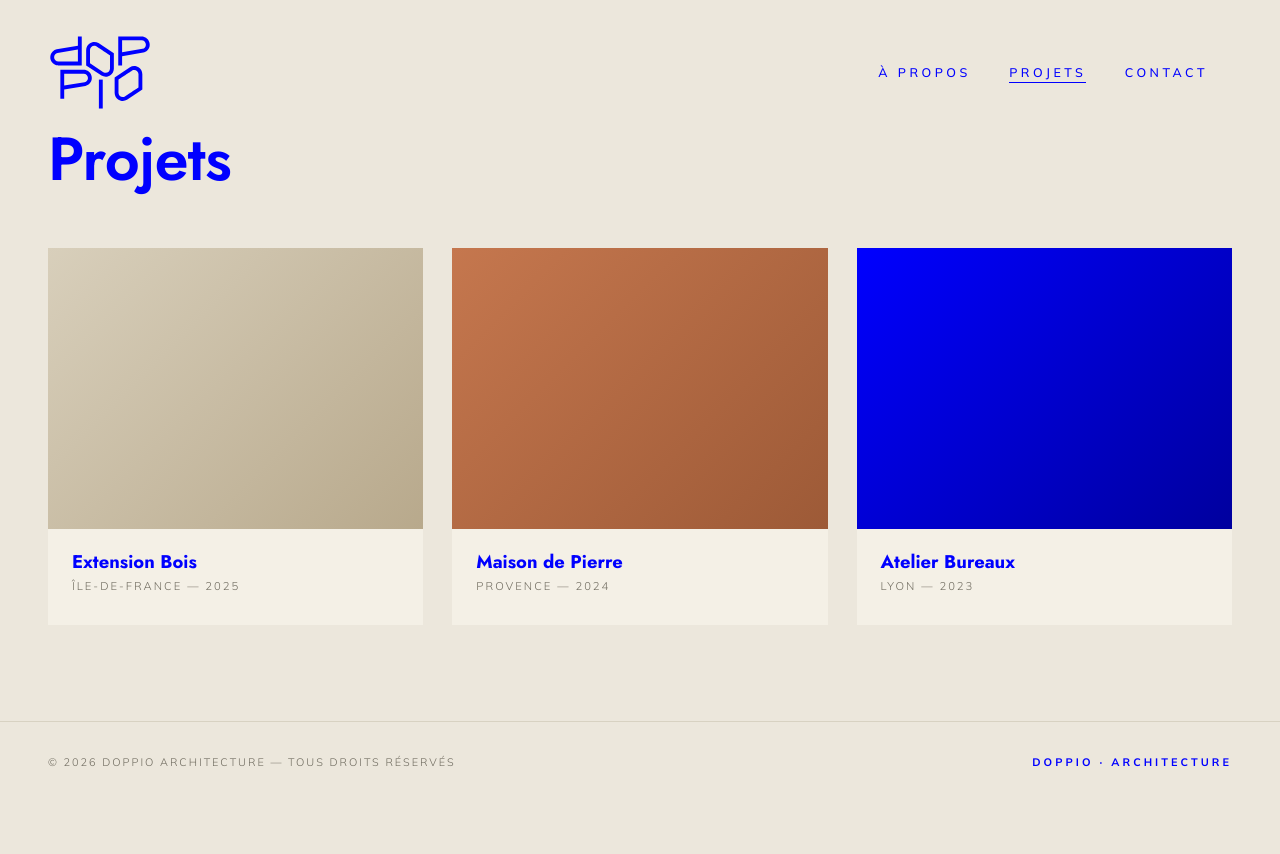
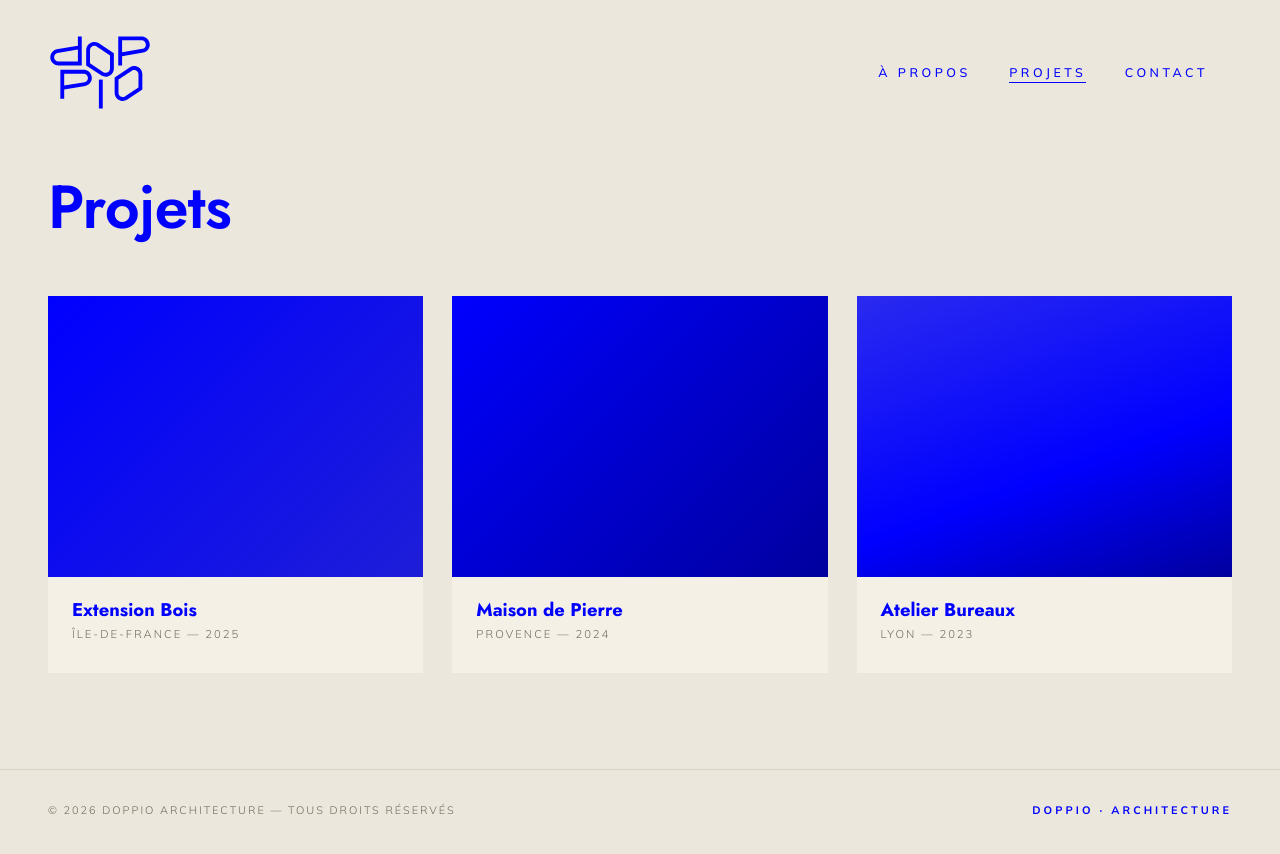
Before and after one commit to jnldoppio/DOPPIOARCHITECTURE, a Jekyll site: the page built from projets.html, in a window 1280 px wide. Shown: the top 854 px of the page. Built offline with Jekyll 4.4.1, drawn with Linux system fonts in a browser that asks for light colours; some web fonts are replaced.

Commit message:
Page Projets carrés bleus + page Contact villes bleues alignées

```diff
--- a/assets/css/main.scss
+++ b/assets/css/main.scss
@@ -273,19 +273,19 @@ p  { margin: 0 0 1.1em; }
 .project-card:hover { transform: translateY(-3px); }
 .project-thumb {
   aspect-ratio: 4/3;
-  background:
-    linear-gradient(135deg, #c2b69d 0%, #a8997f 100%);
+  background: var(--blue);
   background-size: cover;
   background-position: center;
 }
+/* Variations subtiles de bleu pour donner du rythme à la grille */
 .project-card:nth-child(3n+1) .project-thumb {
-  background: linear-gradient(135deg, #d8cfbb 0%, #b8a98c 100%);
+  background: linear-gradient(135deg, var(--blue) 0%, #1e1ed8 100%);
 }
 .project-card:nth-child(3n+2) .project-thumb {
-  background: linear-gradient(135deg, #c5774e 0%, #9d5a37 100%);
+  background: linear-gradient(135deg, var(--blue) 0%, var(--blue-deep) 100%);
 }
 .project-card:nth-child(3n) .project-thumb {
-  background: linear-gradient(135deg, var(--blue) 0%, var(--blue-deep) 100%);
+  background: linear-gradient(160deg, #2a2af0 0%, var(--blue) 60%, var(--blue-deep) 100%);
 }
 .project-info {
   padding: 1.4rem 1.5rem 1.8rem;
@@ -322,7 +322,7 @@ p  { margin: 0 0 1.1em; }
 
 /* === Page hero (intérieures) === */
 .page-hero {
-  padding: 8rem var(--pad-x) 3.5rem;
+  padding: 11rem var(--pad-x) 3.5rem;
 }
 .page-hero .eyebrow { margin-bottom: 1.5rem; }
 .page-title {
@@ -428,6 +428,8 @@ p  { margin: 0 0 1.1em; }
   padding: 0 var(--pad-x) 6rem;
   max-width: 1000px;
 }
+/* Décale le bloc info pour qu'il s'aligne sur la première ligne du formulaire */
+.contact-info { padding-top: 1rem; }
 .contact-block + .contact-block { margin-top: 2.2rem; }
 .contact-label {
   display: block;
@@ -437,7 +439,7 @@ p  { margin: 0 0 1.1em; }
   color: var(--muted);
   margin-bottom: .4rem;
 }
-.contact-value { font-size: 1.05rem; }
+.contact-value { font-size: 1.05rem; color: var(--blue); }
 .contact-value a { color: var(--blue); border-bottom: 1px solid var(--blue); padding-bottom: 1px; }
 
 .contact-form label {
```
